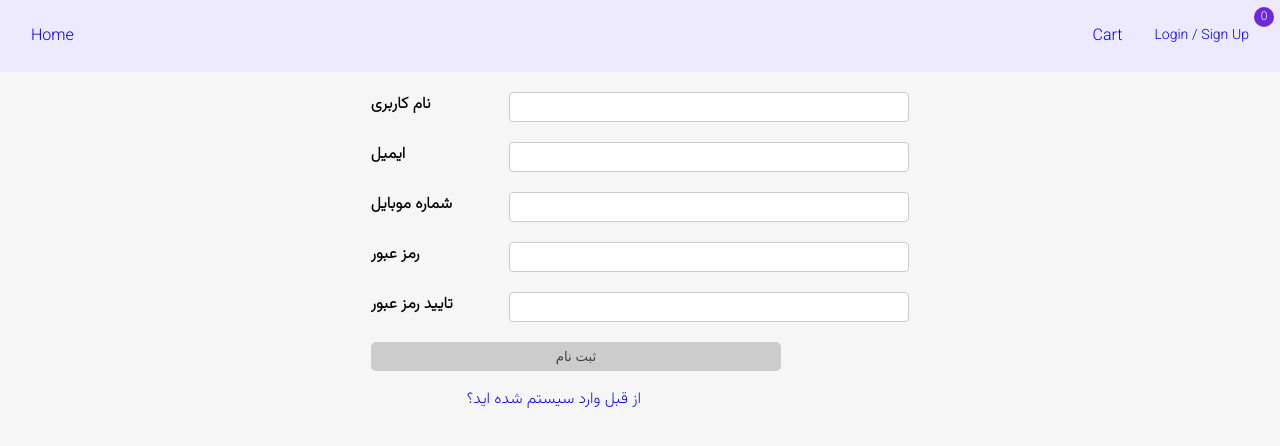
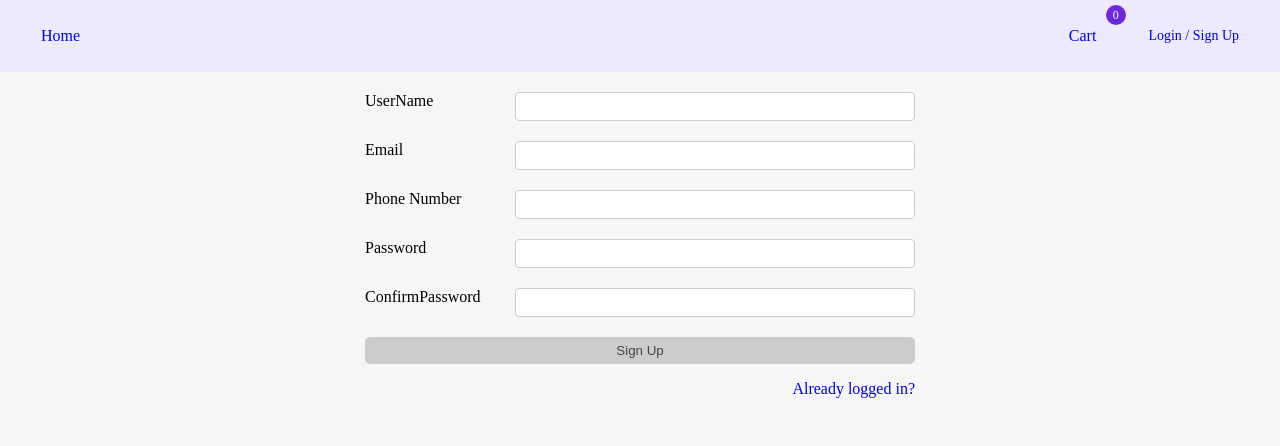
Before and after one commit to RaziehKazeminejad/react-shopping-cart, a React (Create React App) app: page /signup in a window 1280 px wide. Shown: the top 446 px of the page. Built offline with nearby package versions, Linux system fonts and the light colour scheme.

Commit message:
fixed ui

```diff
--- a/src/App.css
+++ b/src/App.css
@@ -1,5 +1,5 @@
 .App {
-  font-family: 'Vazirmatn', sans-serif;
+  font-family: cursive;
 }
 
 *{
@@ -27,17 +27,22 @@ a{
   grid-row-gap: 5rem;
   max-width: 1170px;
   width: 90vw;
+  display: grid;
 }
 
-.product{
+.products{
   border-radius: 5px;
   display: flex;
   flex-direction: column;
 }
-
+.product{
+  display: flex;
+  align-items: center;
+  justify-content: space-between;
+}
 .productImage img{
   width: 100%;
-  height: auto;
+  height: 324px;
 }
 
 .container{
@@ -49,10 +54,11 @@ a{
   padding: 10px;
   color: #fff;
   background-color: #6d28d9;
-  display: flex;
-  justify-content: space-between;
 }
-
+.productDesc button{
+  margin-top: 10px;
+  width: 100%;
+}
 button:disabled{
   cursor: not-allowed;
   background-color: #ccc;
@@ -90,6 +96,7 @@ button:disabled{
   align-items: center;
   justify-content: space-between;
   border-bottom: 1px solid #ccc;
+  margin: 10px;
 }
 
 .cartItem .itemImg {
@@ -98,7 +105,7 @@ button:disabled{
 }
 .cartItem .itemImg img {
   width: 100%;
-  height: auto;
+  height: 100%;
 }
 
 .cartSummery {
--- a/src/common/Input/Input.css
+++ b/src/common/Input/Input.css
@@ -6,11 +6,9 @@ input:focus {
 label {
     display: flex;
     margin-bottom: 5px;
-    font-weight: 800;
 }
 
 input + label {
-    font-weight: bold;
     display: inline-flex;
     margin-right: 20px;
     margin-left: 5px;
@@ -46,8 +44,8 @@ button {
 .error {
     color: red;
     display: flex;
-    justify-content: start;
-    margin: 10px 130px;
+    justify-content: flex-start;
+    margin: 12px 0 0 153px;
     font-size: 15px;
     font-family: sans-serif;
 }
--- a/src/components/Checkout/Checkout.js
+++ b/src/components/Checkout/Checkout.js
@@ -40,7 +40,7 @@ export default function Checkout() {
                         <p>
                           {c.title} * {c.quantity} :
                         </p>
-                        <p> {c.quantity * c.discountPercentage} تومان</p>
+                        <p> {c.quantity * c.discountPercentage} $</p>
                       </div>
                     );
                   })}
--- a/src/components/Login/Login.css
+++ b/src/components/Login/Login.css
@@ -4,9 +4,10 @@
     margin-top: 20px;
   }
 .loginFromContainer button{
-  padding: 7px 189px;
-  margin-right: 8rem;
+  width: 550px;
 }
 .loginFromContainer p{
-  margin: 1rem 0 1rem 7.5rem;
+  display: flex;
+  justify-content: flex-end;
+  margin: 1rem 0;
 }
--- a/src/components/Navigation/Navigation.css
+++ b/src/components/Navigation/Navigation.css
@@ -17,6 +17,7 @@
 .mainNavigation a{
     display: block;
     padding: 0.5rem 1rem;
+    margin: 10px;
     border-radius: 5px;
     text-decoration: none;
 }
@@ -30,8 +31,8 @@
     position: relative;
 }
 .mainNavigation  span{
-    right: -9px;
-    top: 7px;
+    left: 63px;
+    top: 5px;
     position: absolute;
     display: flex;
     justify-content: center;
--- a/src/components/Signup/Signup.css
+++ b/src/components/Signup/Signup.css
@@ -4,9 +4,10 @@
     margin-top: 20px;
   }
 .fromContainer button{
-  padding: 7px 185px;
-  margin-right: 8rem;
+  width: 550px;
 }
 .fromContainer p{
-  margin: 1rem 0 1rem 6rem;
+  display: flex;
+  justify-content: flex-end;
+  margin: 1rem 0;
 }
--- a/src/components/Signup/Signup.js
+++ b/src/components/Signup/Signup.js
@@ -1,4 +1,4 @@
-import {useEffect} from 'react'
+import { useEffect } from 'react';
 import { useFormik } from 'formik';
 import { useNavigate } from 'react-router-dom';
 import { Link } from 'react-router-dom';
@@ -19,42 +19,41 @@ const initialValues = {
 };
 
 const validationSchema = Yup.object({
-  name: Yup.string().required('پر کردن این فیلد اجباریست !'),
+  name: Yup.string().required('This field is required !'),
   email: Yup.string()
-    .email('فرمت ایمیل نادرست است !')
-    .required('پر کردن این فیلد اجباریست !'),
+    .email('Invalid email format !')
+    .required('This field is required !'),
   phoneNumber: Yup.string()
-    .required('پر کردن این فیلد اجباریست !')
-    .matches(/^[0-9]{11}$/, 'شماره موبایل نامعتبر است !')
+    .required('This field is required !')
+    .matches(/^[0-9]{11}$/, 'Invalid phone number !')
     .nullable(),
   password: Yup.string()
-    .required('پر کردن این فیلد اجباریست !')
-    .min(5, 'پسورد باید بیشتر از 5 کاراکتر داشته باشد')
+    .required('This field is required !')
+    .min(5, 'Your password must be longer than 5 characters !')
     .max(25)
-    .matches(/^(?=.{6,})/, 'پسورد باید بیشتر از 6 کاراکتر داشته باشد')
+    .matches(/^(?=.{6,})/, 'Must Contain 6 Characters !')
     .matches(
       /^(?=.*[a-z])(?=.*[A-Z])/,
-      'پسورد باید دارای حروف بزرگ و کوچک باشد'
+      'Must Contain One Uppercase, One Lowercase !'
     )
-    .matches(/^(?=.{6,20}$)\D*\d/, 'پسورد باید شامل عدد باشد'),
+    .matches(/^(?=.{6,20}$)\D*\d/, 'Must Contain One Number !'),
   passwordConfirm: Yup.string()
-    .required('پر کردن این فیلد اجباریست !')
-    .oneOf([Yup.ref('password'), null], 'Passwords must match'),
+    .required('This field is required !')
+    .oneOf([Yup.ref('password'), null], 'Passwords must match !'),
 });
 
 export default function SignupForm(props) {
   const query = useQuery();
   const redirect = query.get('redirect') || '/';
   const setAuth = useAuthActions();
-  const auth =useAuth()
+  const auth = useAuth();
   const navigate = useNavigate();
 
   useEffect(() => {
-    if(auth){
-      navigate(redirect)
+    if (auth) {
+      navigate(redirect);
     }
-  }, [redirect, auth])
-
+  }, [redirect, auth]);
 
   const onSubmit = async (values) => {
     const userData = {
@@ -84,32 +83,31 @@ export default function SignupForm(props) {
   return (
     <div className="fromContainer">
       <form onSubmit={formik.handleSubmit}>
-        <Input label="نام کاربری" name="name" formik={formik} />
-        <Input label="ایمیل" name="email" type="email" formik={formik} />
+        <Input label="UserName" name="name" formik={formik} />
+        <Input label="Email" name="email" type="email" formik={formik} />
         <Input
-          label="شماره موبایل"
+          label="Phone Number"
           name="phoneNumber"
           formik={formik}
           type="tel"
         />
         <Input
-          label="رمز عبور"
+          label="Password"
           name="password"
           formik={formik}
           type="password"
         />
         <Input
-          label="تایید رمز عبور "
+          label="ConfirmPassword"
           name="passwordConfirm"
           formik={formik}
           type="password"
         />
         <button className="btn" disabled={!formik.isValid} type="submit">
-          ثبت نام
+          Sign Up
         </button>
         <Link to={`/login?redirect=${redirect}`}>
-
-          <p>از قبل وارد سیستم شده اید؟</p>
+          <p>Already logged in?</p>
         </Link>
       </form>
     </div>
--- a/src/pages/CartPage.js
+++ b/src/pages/CartPage.js
@@ -8,7 +8,7 @@ export default function CartPage() {
   if (!cart.length)
     return (
       <Layout>
-        <main>
+        <main className="container">
           <h2>Cart is empty!</h2>
         </main>
       </Layout>
--- a/src/pages/HomePage.js
+++ b/src/pages/HomePage.js
@@ -19,7 +19,7 @@ export default function HomePage() {
 
   useEffect(() => {
     axios
-      .get('https://dummyjson.com/products?limit=10&skip=10')
+      .get('https://dummyjson.com/products?limit=10')
       .then((res) => {
         setData(res.data.products);
       })
@@ -32,13 +32,15 @@ export default function HomePage() {
         <section className="productList">
           {data.map((product) => {
             return (
-              <section className="product" key={product.id}>
+              <section className="products" key={product.id}>
                 <div className="productImage">
                   <img src={product.thumbnail} alt={product.title} />
                 </div>
                 <div className="productDesc">
-                  <p>{product.title}</p>
-                  <p>{product.price} $</p>
+                  <div className="product">
+                    <p>{product.title}</p>
+                    <p>{product.price} $</p>
+                  </div>
                   <div>
                     {checkInCart(cart, product) ? (
                       <button className="btn primary">
--- a/src/pages/ProfilePage.js
+++ b/src/pages/ProfilePage.js
@@ -14,21 +14,21 @@ export default function ProfilePage() {
               <section className="cartSummery">
                 <h2 style={{ marginBottom: '30px' }}>{auth.name}</h2>
                 <div>
-                  <Link to="/profile">حساب کاربری</Link>
+                  <Link to="/profile">Your account</Link>
                 </div>
                 <div>
-                  <Link to="/checkout">سفارشات</Link>
+                  <Link to="/checkout">Orders</Link>
                 </div>
               </section>
               <section className="cartItemList">
-                <h2>اطلاعات شخصی</h2>
-                <p>نام کاربری : {auth.name}</p>
-                <p>ایمیل : {auth.email}</p>
-                <p>شماره موبایل: {auth.phoneNumber}</p>
+                <h2>Personal Information</h2>
+                <p>Username : {auth.name}</p>
+                <p>Email : {auth.email}</p>
+                <p>Phone Number : {auth.phoneNumber}</p>
               </section>
             </>
           ) : (
-            <p>لطفا وارد شوید !</p>
+            <p>Please Login !</p>
           )}
         </section>
       </main>
```
